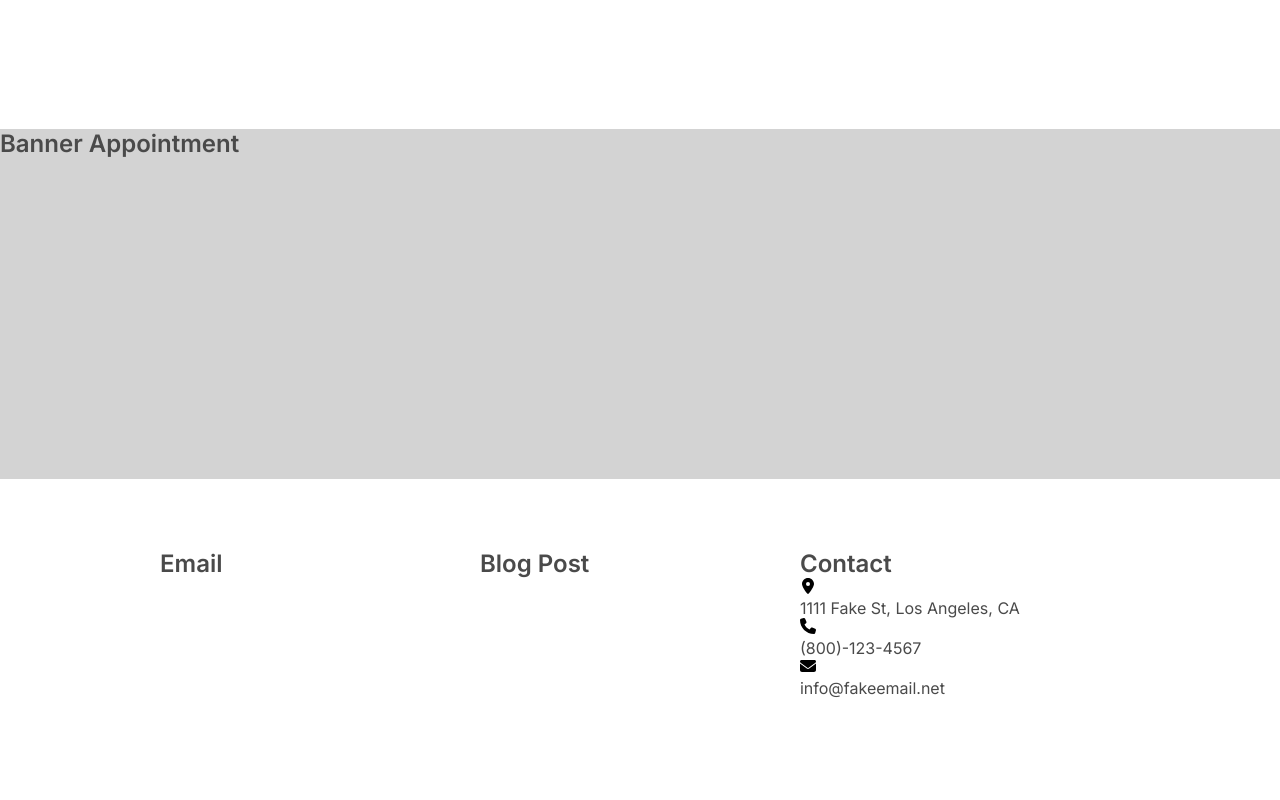
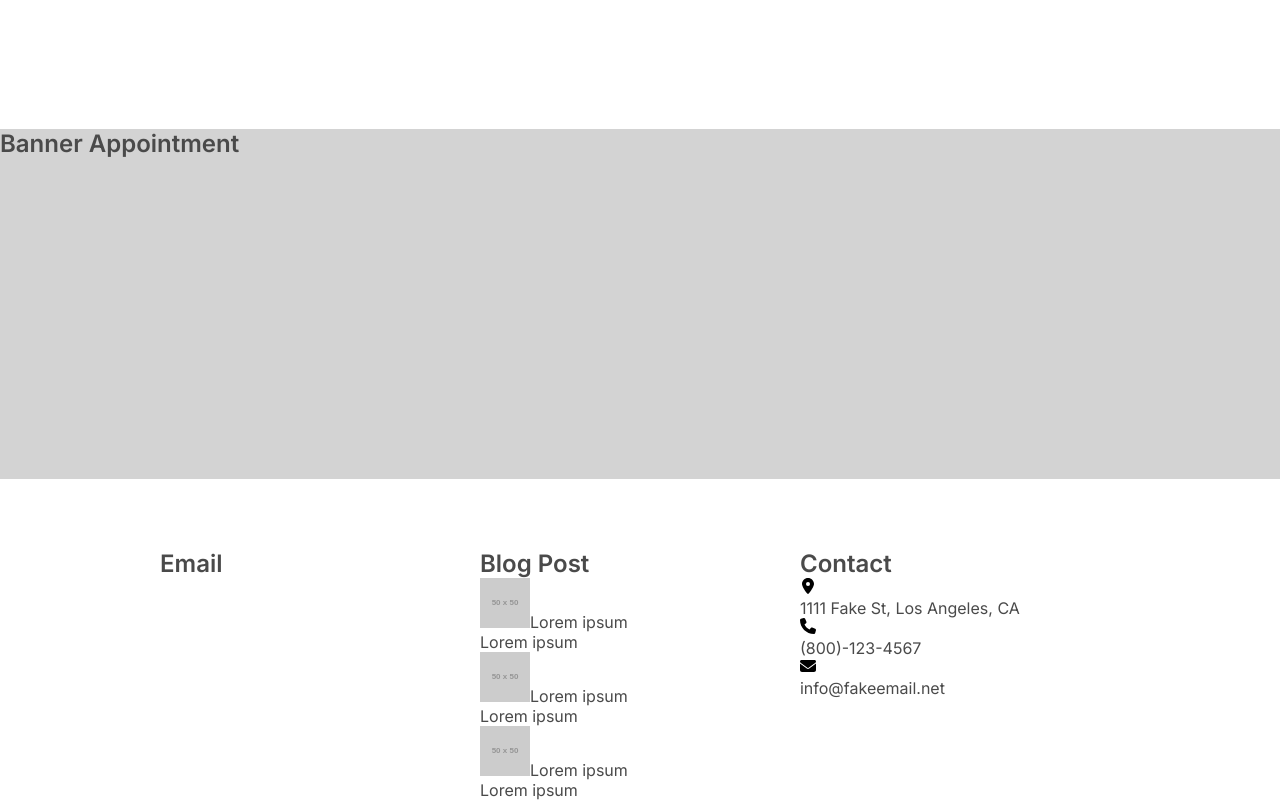
Before and after one commit to nmr15/appointment-front, a React (Vite) app: page / in a window 1280 px wide. Shown: the part 1729-2529 px from the top of the page. Before the commit the page ends 2427 px from the top, so only its background shows below. Built offline with nearby package versions, Linux system fonts and the light colour scheme.

Commit message:
update footer

```diff
--- a/src/Components/Footer.jsx
+++ b/src/Components/Footer.jsx
@@ -1,5 +1,11 @@
 import './Footer.scss'
 import { FaLocationDot, FaPhone, FaEnvelope } from "react-icons/fa6";
+
+const blog = [
+  {id: "1", img: "https://placehold.co/50x50", link: "Lorem ipsum", date: "Lorem ipsum"},
+  {id: "2", img: "https://placehold.co/50x50", link: "Lorem ipsum", date: "Lorem ipsum"},
+  {id: "3", img: "https://placehold.co/50x50", link: "Lorem ipsum", date: "Lorem ipsum"}
+]
 
 const contact = [
   {id: "1", icon: <FaLocationDot />, info: "1111 Fake St, Los Angeles, CA"},
@@ -22,6 +28,15 @@ const Footer = () =>
             <div className="col-4">
               <div className="footer__blog">
                 <h3>Blog Post</h3>
+                <ul className="footer__blog-list">
+                  {blog.map((blog) => (
+                    <li className="footer__blog-item" key={blog.id}>
+                      <img src={blog.img} alt="" />
+                      <a href="#">{blog.link}</a>
+                      <p>{blog.date}</p>
+                    </li>
+                  ))}
+                </ul>
               </div>
             </div>
             <div className="col-4">
```
